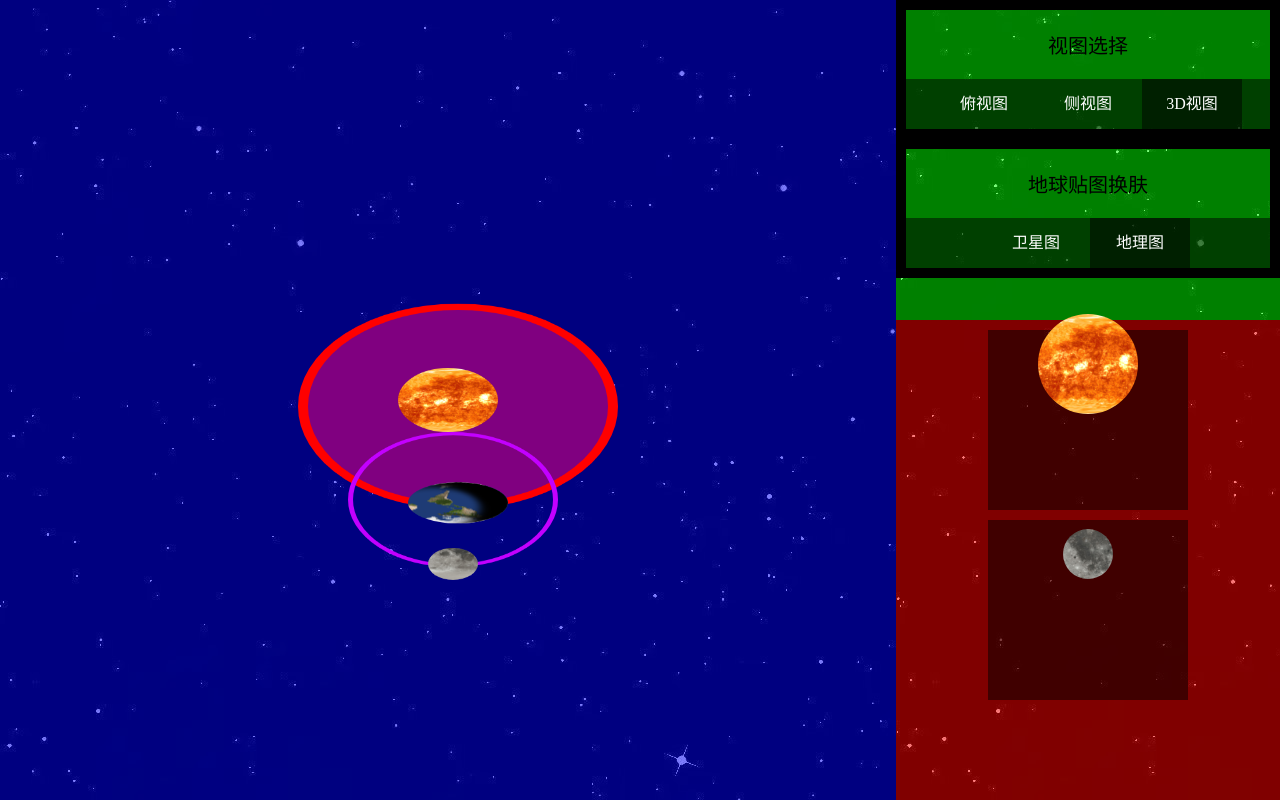
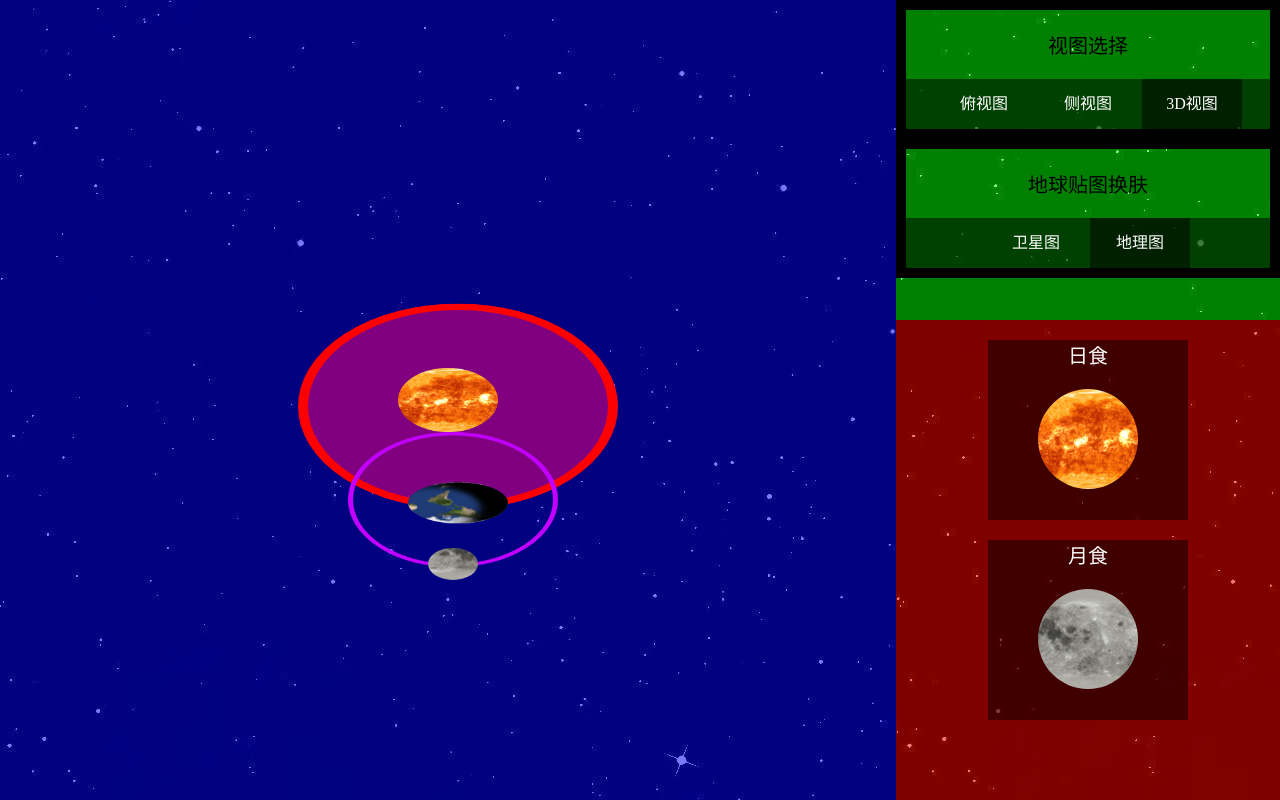
Before and after one commit to 2023Web/orbit-simu, a website: page index.html in a window 1280 px wide. Drawn offline with Linux system fonts and the light colour scheme.

Commit message:
fix: 修复画中画显示问题

```diff
--- a/index.html
+++ b/index.html
@@ -69,7 +69,8 @@
     <div class="con_box_3">
       <div class="pip">
         <!-- 日食画中画 -->
-        <div class="solar" style="top: 19%">
+        <p class="info_label">日食</p>
+        <div class="solar_pip">
           <div class="eclipse eclipse-before">
             <div class="imgList">
               <img src="static/img/sun.jpg" />
@@ -80,7 +81,8 @@
       </div>
       <div class="pip">
         <!-- 月食画中画 -->
-        <div class="lunar" style="top: 19%">
+        <p class="info_label">月食</p>
+        <div class="lunar_pip">
           <div class="eclipse eclipse-before">
             <div class="imgList">
               <img src="static/img/lunar.jpg" />
--- a/static/css/style.css
+++ b/static/css/style.css
@@ -2,6 +2,8 @@
   --boundary-ratio: 70%;
   --topbot-ratio: 40%;
   --eclipse-rate: 50%;
+
+  --pip-radius: 100px;
 }
 
 /* body 整体图片 */
@@ -84,3 +86,29 @@
   text-align: center;
   font-size: 20px;
 }
+
+/* 画中画 */
+.solar_pip {
+  position: absolute;
+  width: var(--pip-radius);
+  height: var(--pip-radius);
+  border-radius: 50%;
+  overflow: hidden;
+  left: 50%;
+  margin-left: calc(-0.5 * var(--pip-radius));
+}
+.lunar_pip {
+  position: absolute;
+  width: var(--pip-radius);
+  height: var(--pip-radius);
+  border-radius: 50%;
+  overflow: hidden;
+  left: 50%;
+  margin-left: calc(-0.5 * var(--pip-radius));
+}
+.solar_pip .imgList{
+  animation: rolling var(--solar-cycle) linear infinite;
+}
+.lunar_pip .imgList{
+  animation: rolling var(--earth-cycle) linear infinite;
+}
```
